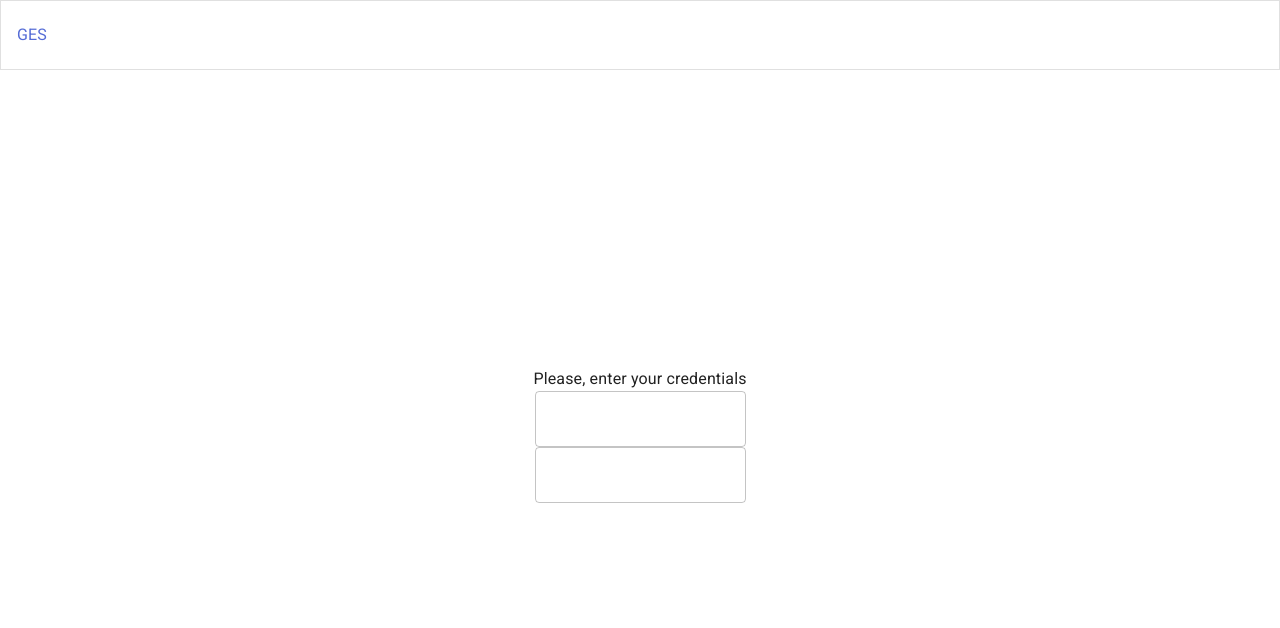
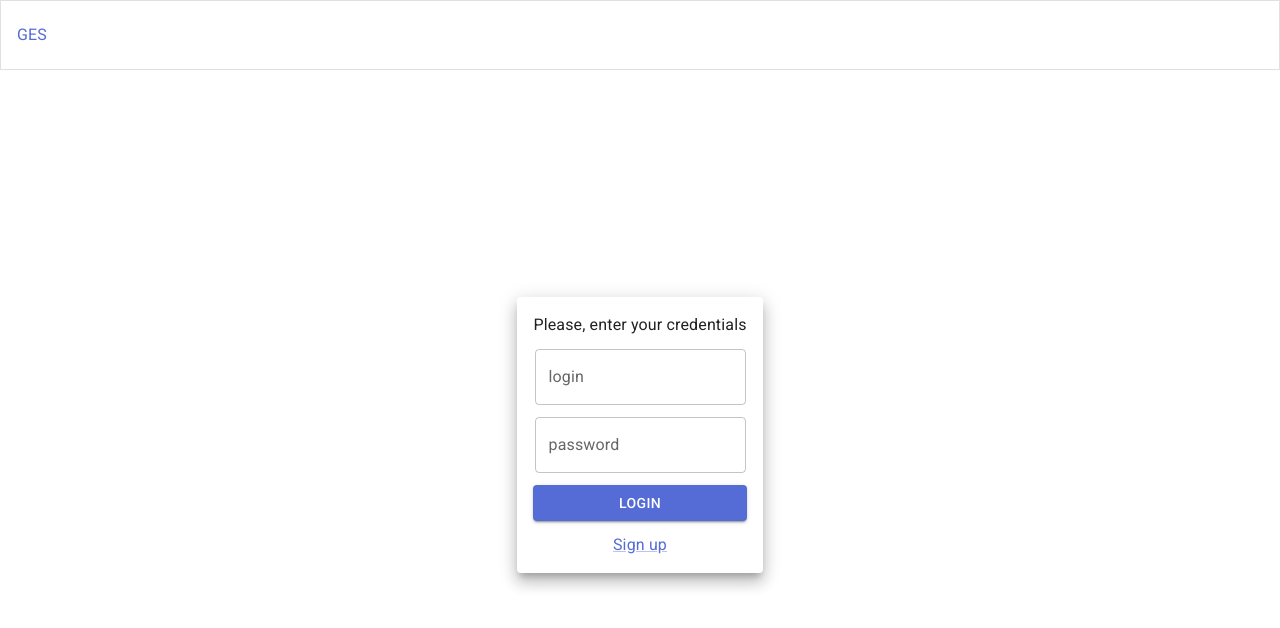
Before and after one commit to MaxUser99/GES_fe, a React (Create React App) app: page /login in a window 1280 px wide. Shown: the top 628 px of the page. Built offline with nearby package versions, Linux system fonts and the light colour scheme.

Commit message:
create minimal forms layout

```diff
--- /dev/null
+++ b/src/components/Form.tsx
@@ -0,0 +1,9 @@
+import { styled } from '@mui/material';
+import { grey } from '@mui/material/colors';
+
+export const Form = styled('form')(() => ({
+  display: 'flex',
+  flexDirection: 'column',
+  alignItems: 'center',
+  padding: '16px',
+}));
--- a/src/scenes/Login/index.tsx
+++ b/src/scenes/Login/index.tsx
@@ -1,18 +1,10 @@
-import { Grid, styled, TextField, Typography } from "@mui/material";
-import { RouteComponentProps } from "@reach/router";
+import { Button, Grid, Link, Paper, TextField, Typography } from "@mui/material";
+import { RouteComponentProps, Link as RouterLink } from "@reach/router";
 import { observer } from "mobx-react";
+import { Form } from '../../components/Form';
 import { Scene } from '../../components/Scene';
 
 interface IProps extends RouteComponentProps { }
-
-const Form = styled('form')(() => ({
-  display: 'flex',
-  flexDirection: 'column',
-  alignItems: 'center',
-  '& > *': {
-    marginBottom: 16
-  }
-}));
 
 const Login = (props: IProps) => {
   const submitHandler = (e: any) => {
@@ -21,18 +13,22 @@ const Login = (props: IProps) => {
 
   return (
     <Scene hideProfile>
-      <Grid
+      <Paper
         component='main'
-        justifyContent='center'
-        container>
+        elevation={10}
+        sx={{ margin: '0 auto' }}>
         <Form onSubmit={submitHandler}>
-          <Typography className='title'>
+          <Typography className='title' sx={{ mb: 1.5 }}>
             Please, enter your credentials
           </Typography>
-          <TextField id='login' />
-          <TextField id='password' type='password' />
+          <TextField label='login' id='login' sx={{ mb: 1.5 }} />
+          <TextField label='password' id='password' type='password' sx={{ mb: 1.5 }} />
+          <Button type='submit' variant='contained' sx={{ mb: 1.5 }} fullWidth>Login</Button>
+          <Link component={RouterLink} to='/signup'>
+            Sign up
+          </Link>
         </Form>
-      </Grid>
+      </Paper>
     </Scene>
   );
 }
--- a/src/scenes/SignUp/index.tsx
+++ b/src/scenes/SignUp/index.tsx
@@ -1,11 +1,36 @@
-import { RouteComponentProps } from "@reach/router";
+import { Button, Grid, Link, Paper, TextField, Typography } from '@mui/material';
+import { RouteComponentProps, Link as RouterLink } from "@reach/router";
 import { observer } from "mobx-react";
+import { Form } from '../../components/Form';
+import { Scene } from '../../components/Scene';
 
 interface IProps extends RouteComponentProps {}
 
 const SignUp = (props: IProps) => {
+  const submitHandler = (e: any) => {
+    e.preventDefault();
+  }
+
   return (
-    <div>SignUp form</div>
+    <Scene hideProfile>
+      <Paper
+        component='main'
+        elevation={10}
+        sx={{ margin: '0 auto' }}>
+        <Form onSubmit={submitHandler}>
+          <Typography className='title' sx={{ mb: 1.5 }}>
+            Sign up
+          </Typography>
+          <TextField label='login' id='login' sx={{ mb: 1.5 }} />
+          <TextField label='password' id='password' type='password' sx={{ mb: 1.5 }} />
+          <TextField label='confirm password' id='password-confirm' type='password' sx={{ mb: 1.5 }} />
+          <Button type='submit' variant='contained' sx={{ mb: 1.5 }} fullWidth>Create account</Button>
+          <Link component={RouterLink} to='/login'>
+            Login in
+          </Link>
+        </Form>
+      </Paper>
+    </Scene>
   );
 }
 
```
